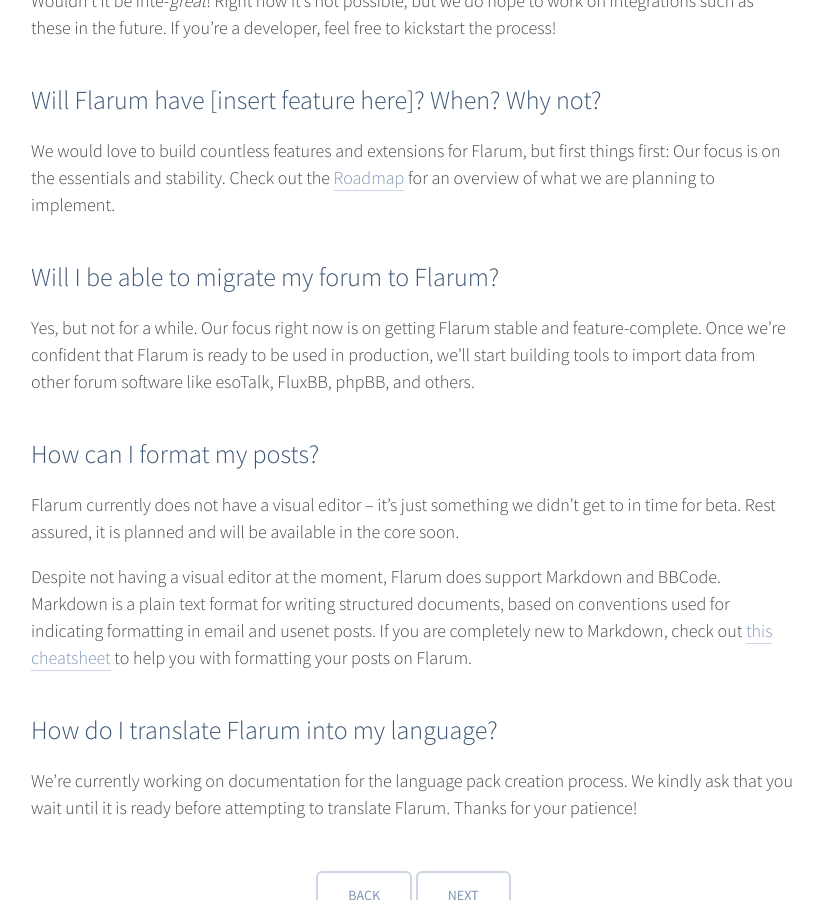
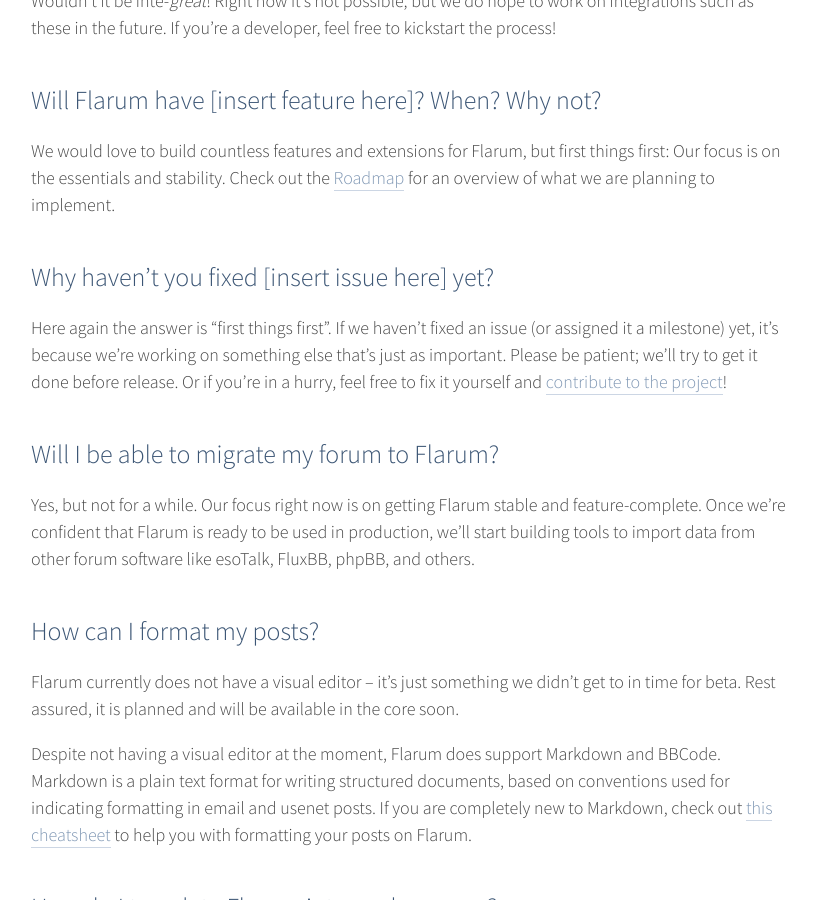
Before and after one commit to flarum/flarum.github.io, a Jekyll site: the page built from _docs/faq.md, in a window 1280 px wide and 900 px high, scrolled down 912 px. Shown: the whole window, without its empty margins (364-1187 px from the left). Built offline with Jekyll 4.4.1, drawn with Linux system fonts in a browser that asks for light colours; nearby versions of some CDN libraries; comment, search, counter and statistics services are not loaded.

Commit message:
Add FAQ for issue/milestone queries
- Adds one item to the FAQ
- Not tested locally; please check before merging

```diff
--- a/_docs/faq.md
+++ b/_docs/faq.md
@@ -33,6 +33,12 @@
 
 We would love to build countless features and extensions for Flarum, but first things first: Our focus is on the essentials and stability. Check out the [Roadmap]({{ site.baseurl }}/roadmap) for an overview of what we are planning to implement.
 
+<a name="issue"></a>
+
+## Why haven't you fixed [insert issue here] yet?
+
+Here again the answer is "first things first". If we haven't fixed an issue (or assigned it a milestone) yet, it's because we're working on something else that's just as important. Please be patient; we'll try to get it done before release. Or if you're in a hurry, feel free to fix it yourself and [contribute to the project]({{ site.baseurl }}/docs/faq)!
+
 <a name="migration"></a>
 
 ## Will I be able to migrate my forum to Flarum?
```
